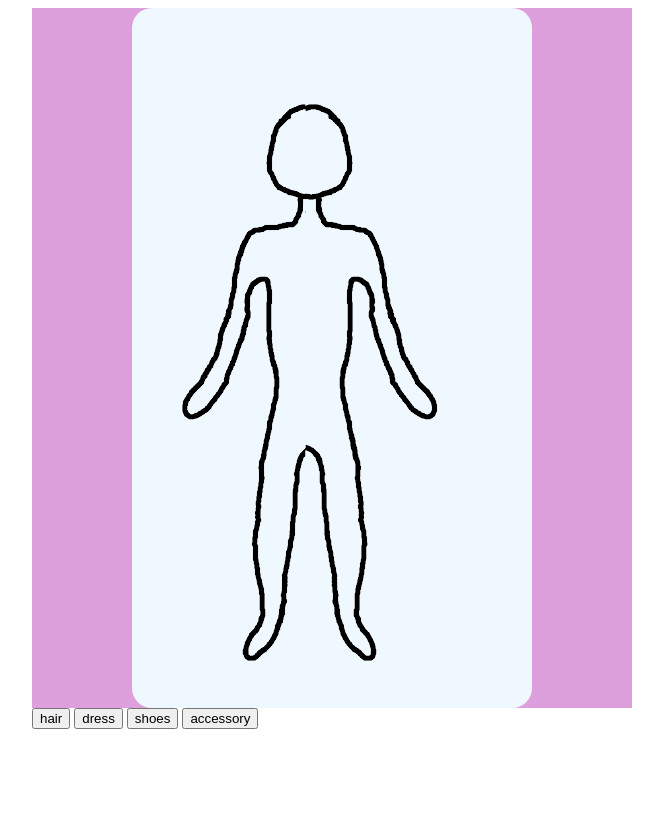
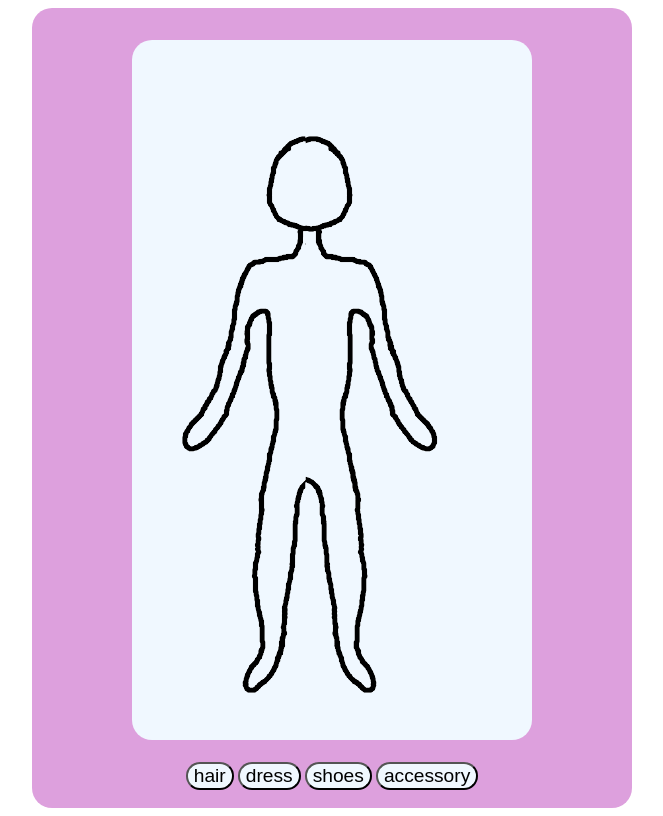
Before and after one commit to hazieon/dressupgame, a plain HTML site: page index.html in a window 1280 px wide. Shown: the whole page, without its empty margins (308-971 px from the left). Drawn offline with Linux system fonts and the light colour scheme.

Commit message:
style changes to backdrop and box container

```diff
--- a/index.html
+++ b/index.html
@@ -16,11 +16,12 @@
         <div id="shoes"></div>
         <div id="dress"></div>
       </div>
-
-      <button id="nexthair" onclick="nexthair()">hair</button>
-      <button id="nextdress" onclick="nextdress()">dress</button>
-      <button id="nextshoes" onclick="nextshoes()">shoes</button>
-      <button id="nexthat" onclick="nexthat()">accessory</button>
+      <div class="buttonBox">
+        <button id="nexthair" onclick="nexthair()">hair</button>
+        <button id="nextdress" onclick="nextdress()">dress</button>
+        <button id="nextshoes" onclick="nextshoes()">shoes</button>
+        <button id="nexthat" onclick="nexthat()">accessory</button>
+      </div>
     </div>
     <script src="./main.js"></script>
   </body>
--- a/styles.css
+++ b/styles.css
@@ -1,17 +1,31 @@
 #box {
   background-color: plum;
+  border-radius: 20px;
   margin: auto;
-  height: 700px;
+  text-align: center;
+  height: 800px;
   width: 600px;
 }
 
 #backdrop {
+  top: 2em;
   margin: auto;
   position: relative;
   background-color: aliceblue;
   border-radius: 20px;
   height: 700px;
   width: 400px;
+}
+.buttonBox {
+  position: relative;
+  margin: 1rem;
+}
+button {
+  margin-top: 2em;
+  color: black;
+  background-color: aliceblue;
+  border-radius: 20px;
+  font-size: larger;
 }
 #hairback {
   position: absolute;
```
